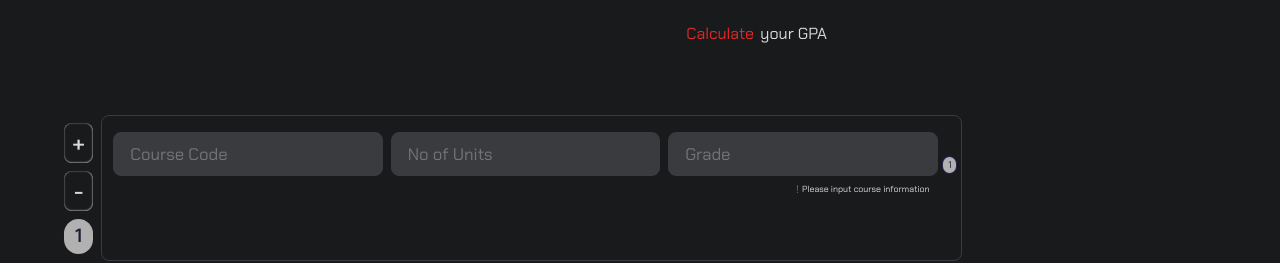
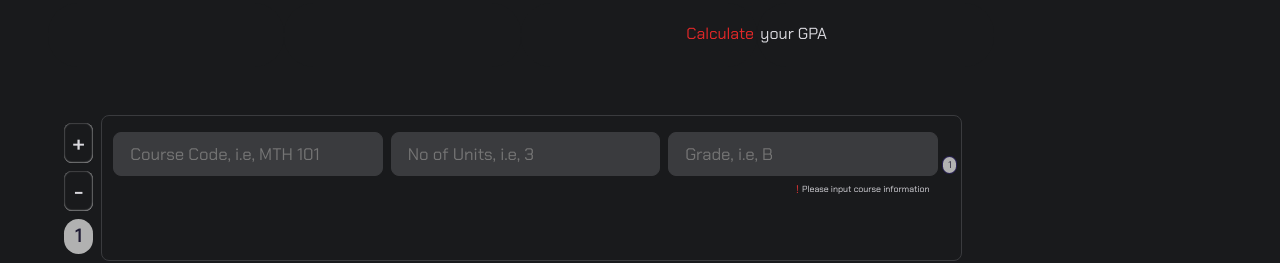
Before and after one commit to Ano-ly/AnomsCGPACalculator, a React (Vite) app: page / in a window 1280 px wide. Shown: the top 263 px of the page. Built offline with nearby package versions, Linux system fonts and the light colour scheme.

Commit message:
Make IX amendments

```diff
--- a/src/Course.jsx
+++ b/src/Course.jsx
@@ -104,9 +104,9 @@ function Course(props) {
         <div className="cont__main__cmb__maj__crsdiv__cse">
             <div className="cont__main__cmb__maj__crsdiv__cse__flds">
                 <div className="cont__main__cmb__maj__crsdiv__cse__flds__main">
-                    <input className="cont__main__cmb__maj__crsdiv__cse__flds__fld staticinfo" type="text" placeholder="Course Code" name="crs_title" onChange={handleOnChangeCode}/>
-                    <input className="cont__main__cmb__maj__crsdiv__cse__flds__fld staticinfo" type="text" placeholder="No of Units" name="units" onChange={handleOnChangeUnits}/>
-                    <input className="cont__main__cmb__maj__crsdiv__cse__flds__fld" type="text" placeholder="Grade" name="grade" onChange={handleOnChangeGrade}/>
+                    <input className="cont__main__cmb__maj__crsdiv__cse__flds__fld staticinfo" type="text" placeholder="Course Code, i.e, MTH 101" name="crs_title" onChange={handleOnChangeCode}/>
+                    <input className="cont__main__cmb__maj__crsdiv__cse__flds__fld staticinfo" type="text" placeholder="No of Units, i.e, 3" name="units" onChange={handleOnChangeUnits}/>
+                    <input className="cont__main__cmb__maj__crsdiv__cse__flds__fld" type="text" placeholder="Grade, i.e, B" name="grade" onChange={handleOnChangeGrade}/>
                 </div>
                 <div className="cont__main__cmb__maj__crsdiv__cse__flds__err">
                     <div className="cont__main__cmb__maj__crsdiv__cse__flds__err__smb">
```
